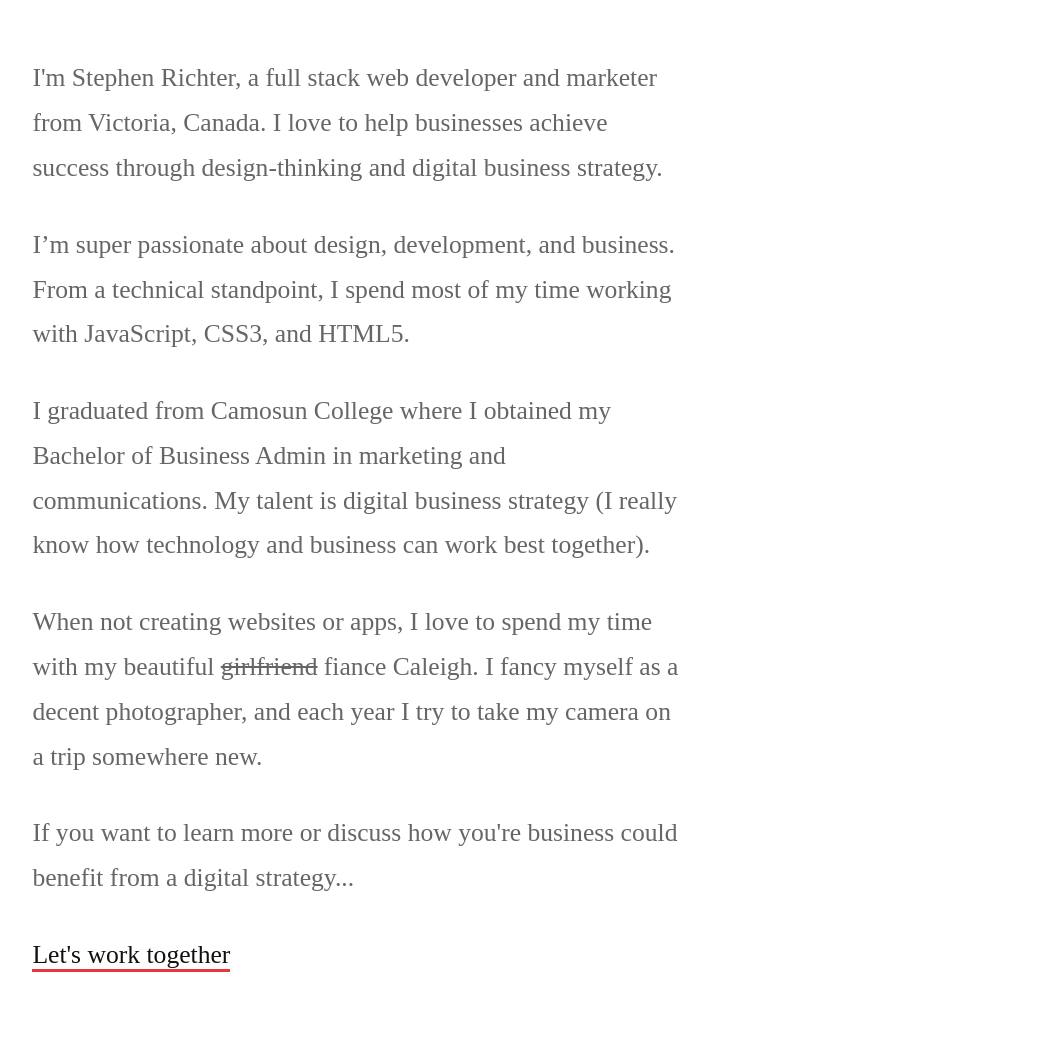
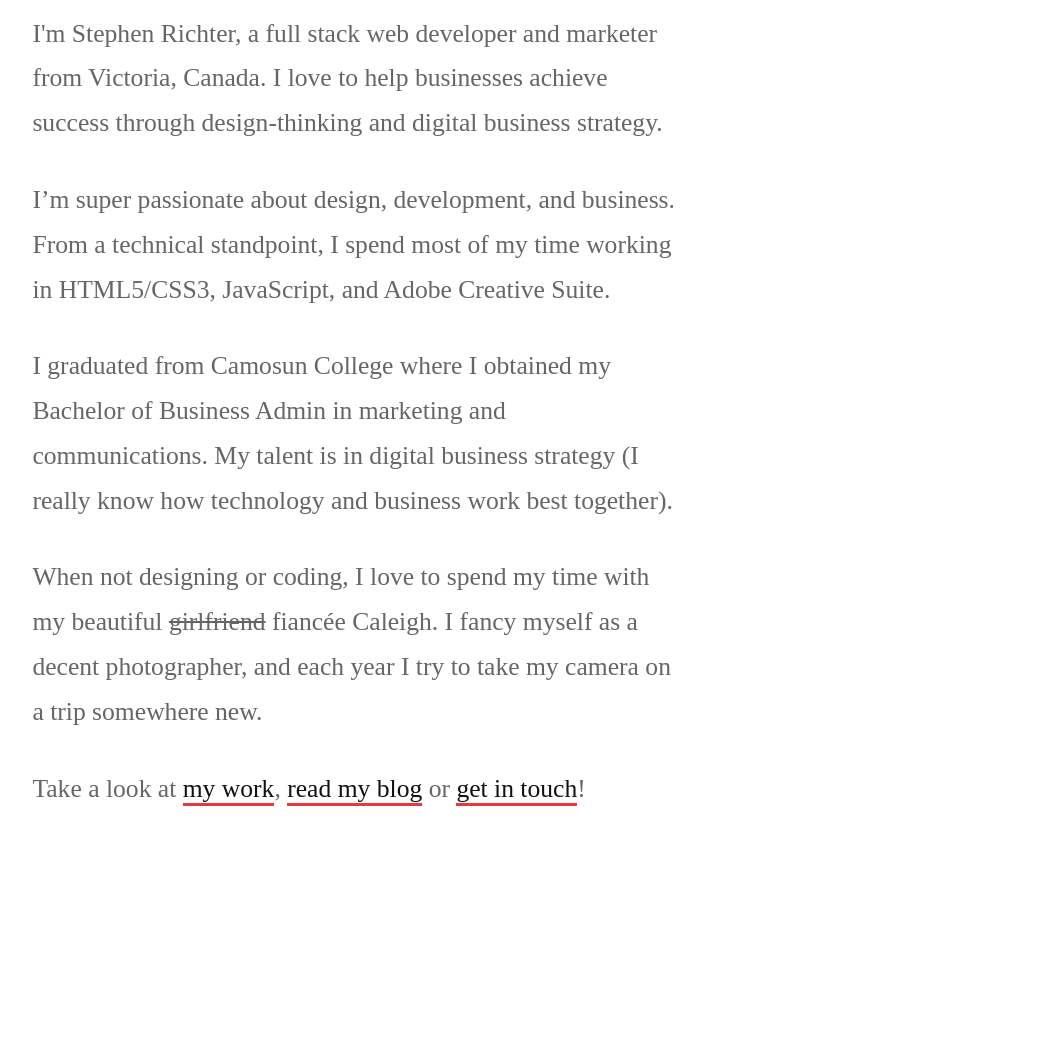
Before and after one commit to stephenrichter/stephen-richter, a Gatsby site: page / in a window 1280 px wide. Shown: the part 651-1701 px from the top of the page, without its empty margins (102-1158 px from the left). After the commit the page ends 1534 px from the top, so only its background shows below. Built offline with nearby package versions, Linux system fonts and the light colour scheme; Gatsby itself is replaced by a stand-in of ours; a web font is replaced by a local one.

Commit message:
text changes

```diff
--- a/src/components/intro.js
+++ b/src/components/intro.js
@@ -23,15 +23,13 @@ export default class Intro extends Component {
           I love to help businesses achieve success through design-thinking and digital business strategy.</p>
 
         <p>I’m super passionate about design, development, and business.
-          From a technical standpoint, I spend most of my time working with JavaScript, CSS3, and HTML5.</p>
+          From a technical standpoint, I spend most of my time working in HTML5/CSS3, JavaScript, and Adobe Creative Suite.</p>
 
         <p>I graduated from Camosun College where I obtained my Bachelor of Business Admin in marketing and communications.
-          My talent is digital business strategy (I really know how technology and business can work best together).</p>
+          My talent is in digital business strategy (I really know how technology and business work best together).</p>
 
-        <p>When not creating websites or apps, I love to spend my time with my beautiful <Strikeout>girlfriend</Strikeout> fiance Caleigh.
+        <p>When not designing or coding, I love to spend my time with my beautiful <Strikeout>girlfriend</Strikeout> fiancée Caleigh.
           I fancy myself as a decent photographer, and each year I try to take my camera on a trip somewhere new.</p>
-
-        <p>If you want to learn more or discuss how you're business could benefit from a digital strategy...</p>
       </Container>
     )
   }
--- a/src/pages/index.js
+++ b/src/pages/index.js
@@ -100,10 +100,10 @@ export default class Homepage extends Component {
       <Column colspan="8">
         <Title>{this.state.title}</Title>
         <Subtitle>
-          My name is <strong>Stephen Richter</strong>, and I'm obsessed with <Link to="/journal">digital business strategy</Link> and <Link to="/marketing">marketing</Link>.
+          My name is <strong>Stephen Richter</strong>, and I'm obsessed with digital business strategy and marketing.
         </Subtitle>
         <Intro />
-        <p><a href="mailto:stephenrichter15@gmail.com">Let's work together</a></p>
+        <p>Take a look at <Link to="/projects">my work</Link>, <Link to="/journal">read my blog</Link> or <a href="mailto:stephenrichter15@gmail.com">get in touch</a>!</p>
       </Column>
     )
   }
```
